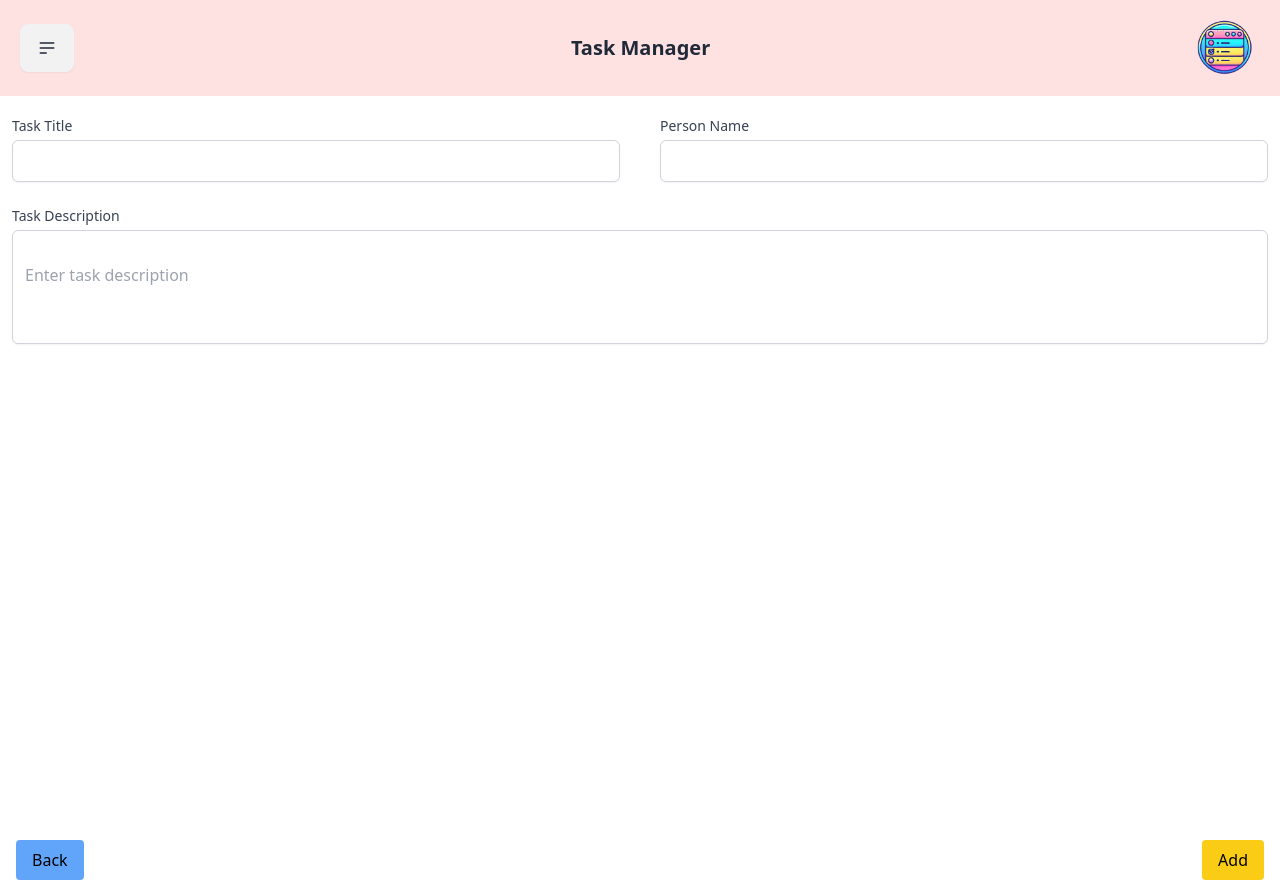
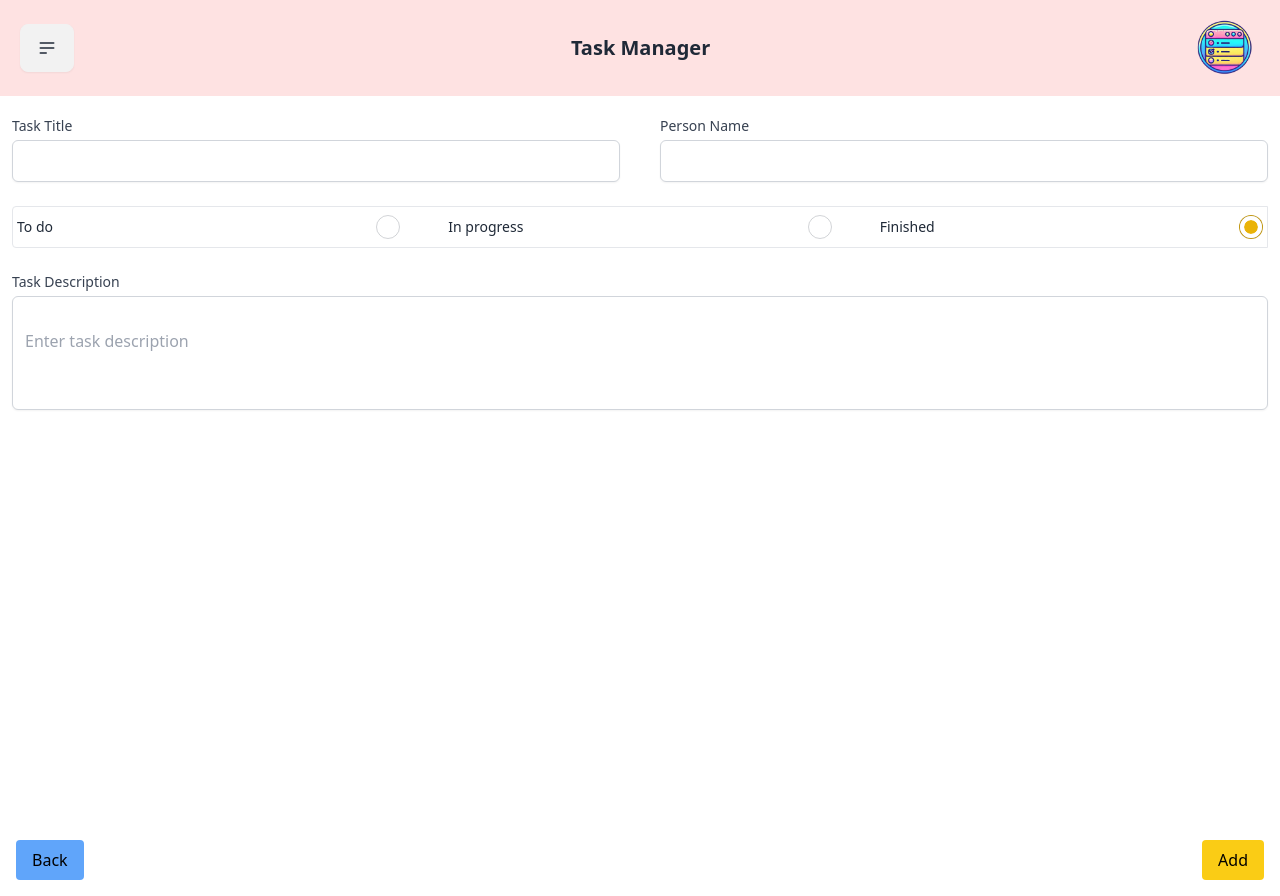
Before and after one commit to NullPointerExceptionNIT/ProjectManager, a React app in the folder frontend/: page /AddTasks in a window 1280 px wide. Built offline with nearby package versions, Linux system fonts and the light colour scheme; the HTML template or start-up script is replaced by a standard one.

Commit message:
add options

```diff
--- a/frontend/src/AddTasks.jsx
+++ b/frontend/src/AddTasks.jsx
@@ -124,6 +124,26 @@ function AddTasks() {
                 {/* </select> */}
               </div>
             </div>
+            <div className="grid grid-cols-1 md:grid-cols-3 gap-10 mt-5 border rounded-l">
+              <div className="form-control">
+                <label className="label cursor-pointer">
+                  <span className="label-text">To do</span>
+                  <input type="radio" name="radio-10" className="radio checked:bg-red-500" defaultChecked />
+                </label>
+              </div>
+              <div className="form-control">
+                <label className="label cursor-pointer">
+                  <span className="label-text">In progress</span>
+                  <input type="radio" name="radio-10" className="radio checked:bg-blue-500" defaultChecked />
+                </label>
+              </div>
+              <div className="form-control">
+                <label className="label cursor-pointer">
+                  <span className="label-text">Finished</span>
+                  <input type="radio" name="radio-10" className="radio checked:bg-yellow-500" defaultChecked />
+                </label>
+              </div>
+            </div>
             <div className="form-group">
               <label
                 htmlFor="task-description"
```
